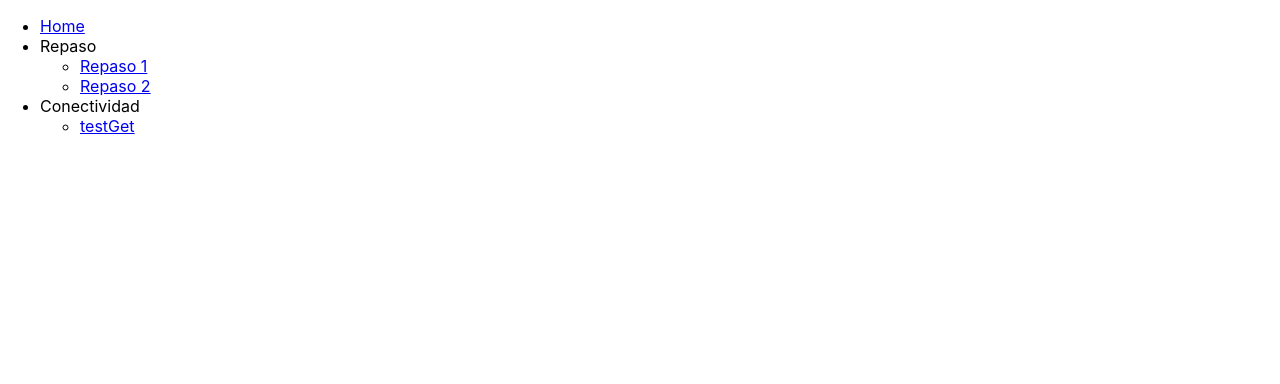
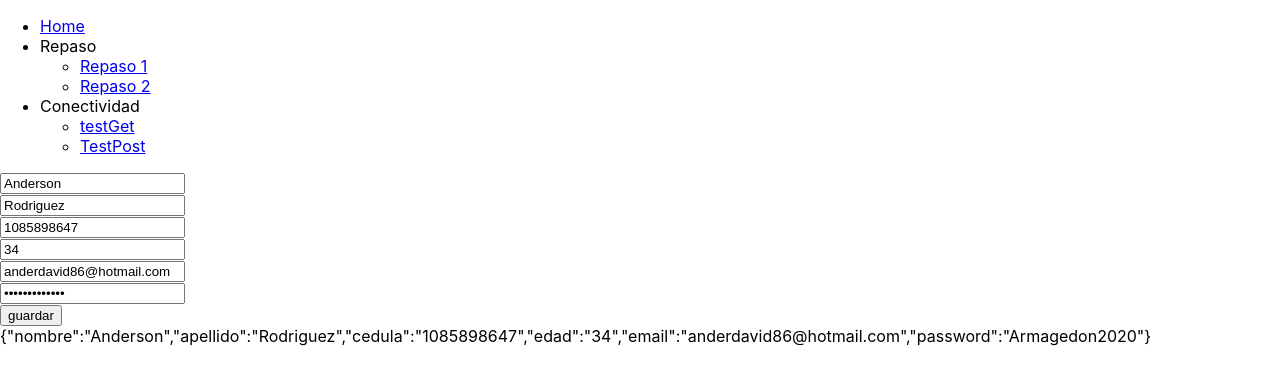
Before and after one commit to anderdavid/repasoReact, a React (Create React App) app: page /testPost in a window 1280 px wide. Shown: the top 384 px of the page. Built offline with nearby package versions, Linux system fonts and the light colour scheme.

Commit message:
test axios con peticion post y formulario

```diff
--- a/src/App.js
+++ b/src/App.js
@@ -5,6 +5,7 @@ import Repaso1 from './components/Repaso1'
 import Repaso2 from './components/Repaso2'
 import Home from './components/Home'
 import TestGet from './components/conectividad/TestGet'
+import TestPost from './components/conectividad/TestPost'
 import NavBar from './components/NavBar'
 
 
@@ -36,7 +37,11 @@ function App() {
               path="/testGet"
               render={()=><TestGet/>}
             />
-
+            <Route
+              exact
+              path="/testPost"
+              render={()=><TestPost/>}
+            />
           </Switch>
       </div>
       </BrowserRouter>
--- a/src/components/NavBar.js
+++ b/src/components/NavBar.js
@@ -15,6 +15,7 @@ function NavBar(props) {
                 <li>Conectividad
                     <ul>
                         <li><a href="/testGet">testGet</a></li>
+                        <li><a href="/testPost">TestPost</a></li>
                     </ul>
                 </li>
             </ul>
--- a/src/components/conectividad/TestGet.js
+++ b/src/components/conectividad/TestGet.js
@@ -65,12 +65,6 @@ class TestGet extends Component {
             </div>
         );
     }
-    /* connect=()=>{
-        console.log('connect')
-        axios.get(this.url).then(res=>{
-            alert(JSON.stringify(res.data))
-        })
-    } */
 }
 
 export default TestGet;
--- /dev/null
+++ b/src/components/conectividad/TestPost.js
@@ -0,0 +1,70 @@
+import React, { Component } from 'react';
+import axios from 'axios'
+
+class TestPost extends Component {
+    url ='http://localhost:3003/user'
+    constructor(props){
+        super(props)
+
+        this.state={
+            nombre:'Anderson',
+            apellido:'Rodriguez',
+            cedula:'1085898647',
+            edad:'34',
+            email:'anderdavid86@hotmail.com',
+            password:'Armagedon2020'
+        }
+
+        this.save =this.save.bind(this)
+        this.InputChange=this.InputChange.bind(this)
+    }
+    render() {
+        return (
+            <div>
+                <form onSubmit={this.save}>
+                    <input type="text" name="nombre" value={this.state.nombre} onChange={this.InputChange} required/><br/>
+                    <input type="text" name="apellido" value={this.state.apellido} onChange={this.InputChange} required/><br/>
+                    <input type="text" name="cedula" value={this.state.cedula} onChange={this.InputChange} required/><br/>
+                    <input type="text" name="edad" value={this.state.edad} onChange={this.InputChange} required/><br/>
+                    <input type="email" name="email" value={this.state.email} onChange={this.InputChange} required/><br/>
+                    <input type="password" name="password" value={this.state.password} onChange={this.InputChange} required/><br/>
+                    <input type="submit" value="guardar"/>
+                </form>
+
+            <div>{JSON.stringify(this.state)}</div>
+            </div>
+        );
+    }
+
+    save(event){
+        event.preventDefault()
+        console.log('save')
+
+        axios.post(this.url,{
+            'nombre':this.state.nombre,
+            'apellido':this.state.apellido,
+            'cedula':this.state.cedula,
+            'edad':this.state.edad,
+            'email':this.state.email,
+            'password':this.state.password
+        }).then(res=>{
+           console.log(JSON.stringify(res.data.msg))
+           if(res.data.status){
+               alert(res.data.msg)
+           }
+        })
+    }
+
+    InputChange(event){
+        var name = event.target.name
+        var value =event.target.value
+
+        this.setState({
+            [name]:value
+        })
+    }
+
+
+}
+
+export default TestPost;
```
Lines whose indentation alone changed are shown as unchanged.
